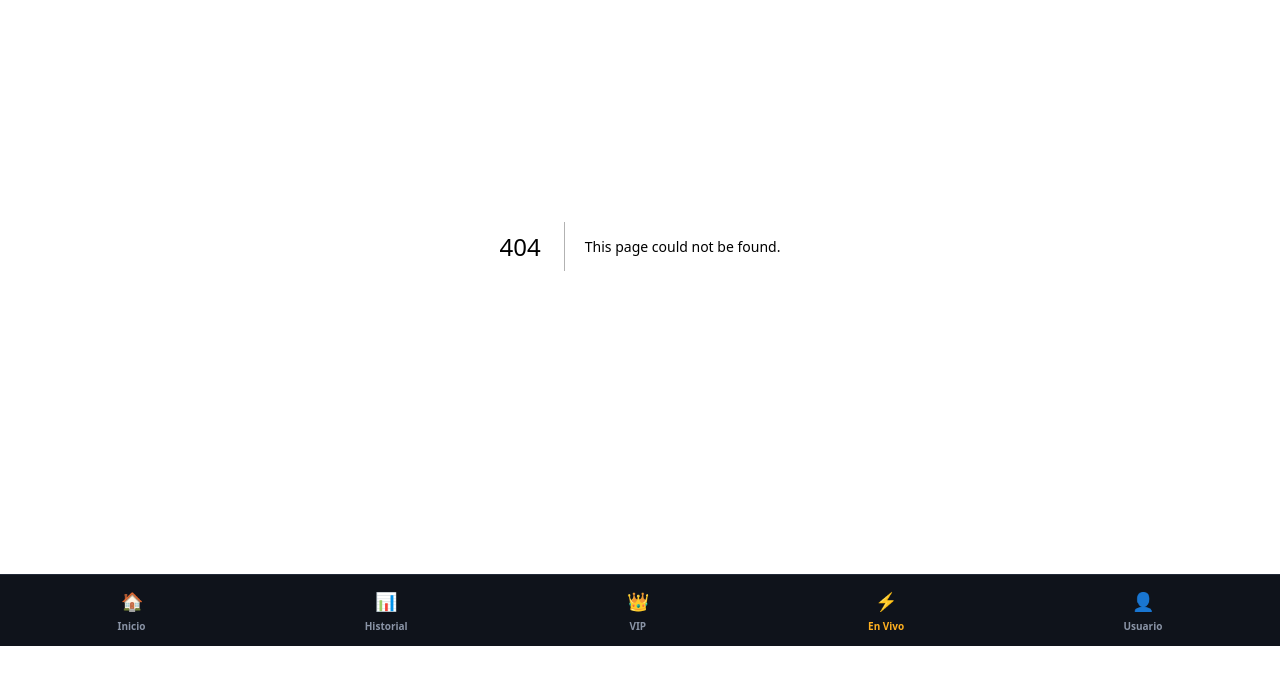
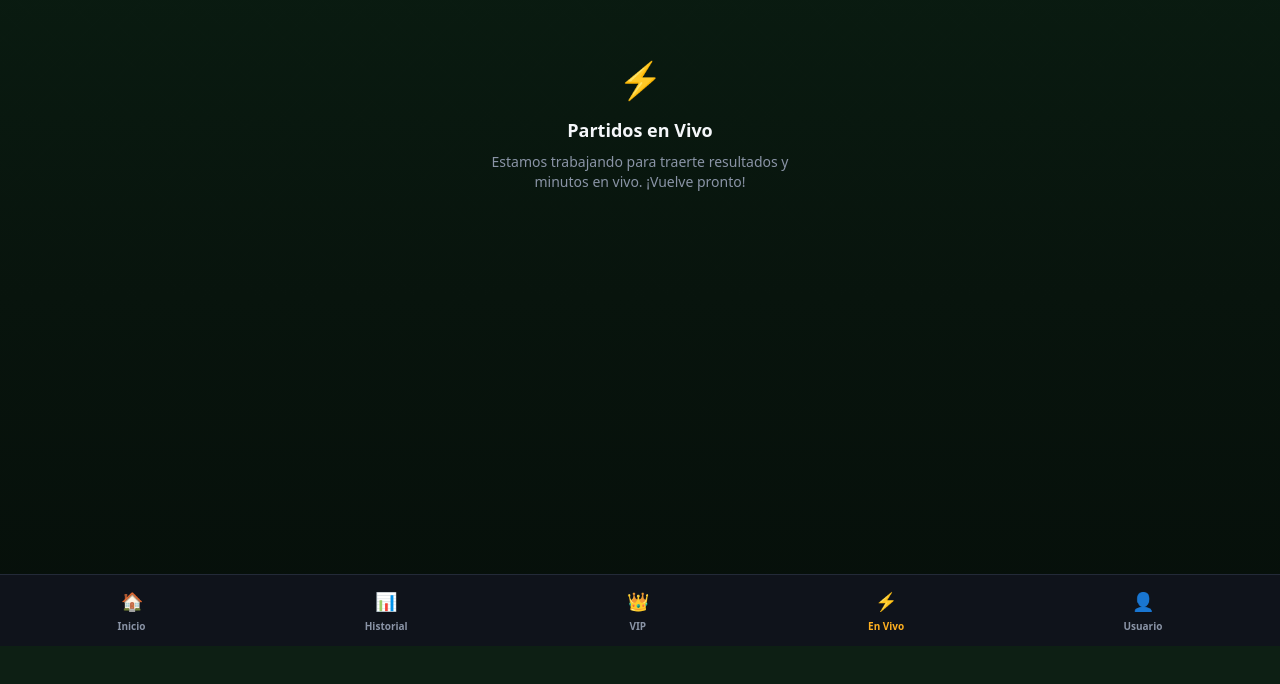
Before and after one commit to PrediGol/predigol, a Next.js app: page /vivo in a window 1280 px wide. Before the commit this address had no page. Shown: the part 154-838 px from the top of the page. After the commit the page ends 800 px from the top, so only its background shows below. Built offline with nearby package versions, Linux system fonts and the light colour scheme.

Commit message:
crear pagina vivo

```diff
--- /dev/null
+++ b/app/vivo/page.tsx
@@ -0,0 +1,11 @@
+export default function Vivo() {
+  return (
+    <main className="max-w-sm mx-auto px-4 py-6 flex flex-col items-center justify-center" style={{ minHeight: '70vh' }}>
+      <div className="text-4xl mb-4">⚡</div>
+      <div className="text-lg font-bold mb-2 text-center">Partidos en Vivo</div>
+      <p className="text-sm text-muted text-center">
+        Estamos trabajando para traerte resultados y minutos en vivo. ¡Vuelve pronto!
+      </p>
+    </main>
+  )
+}
```
